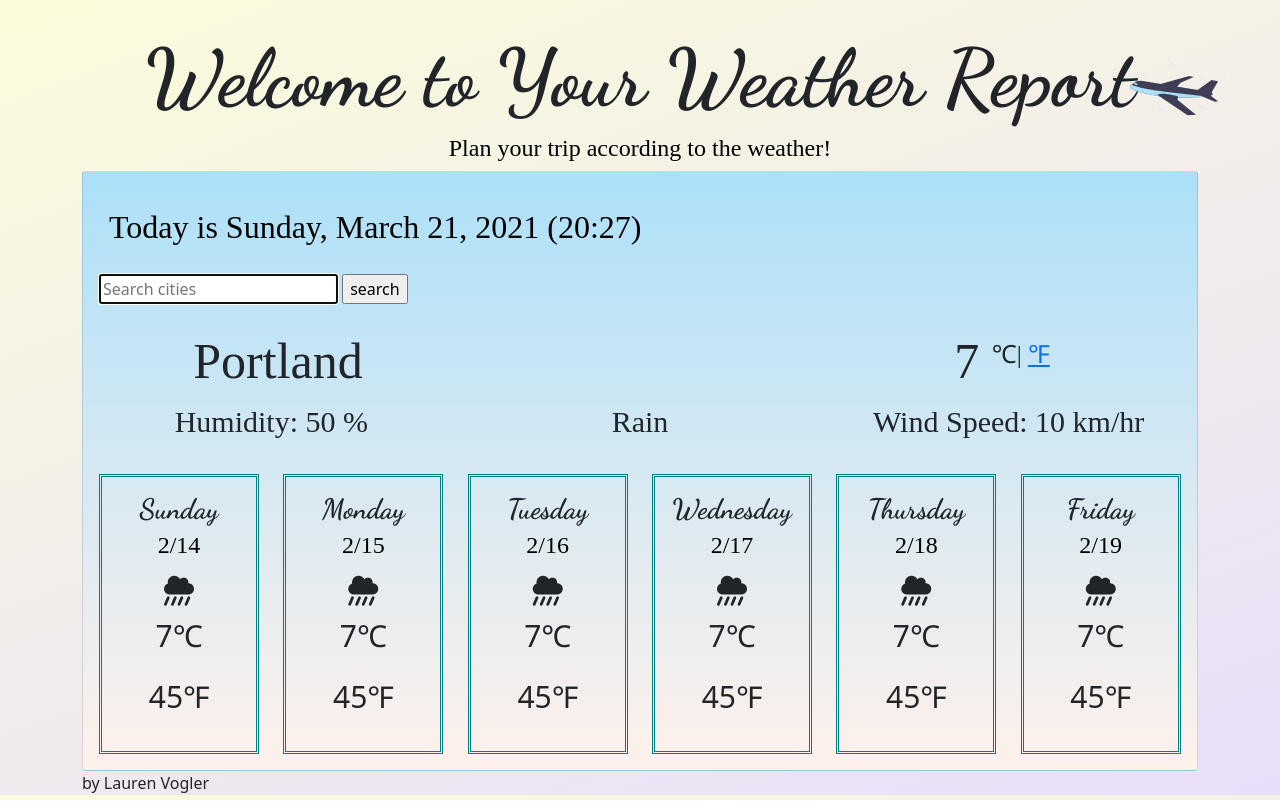
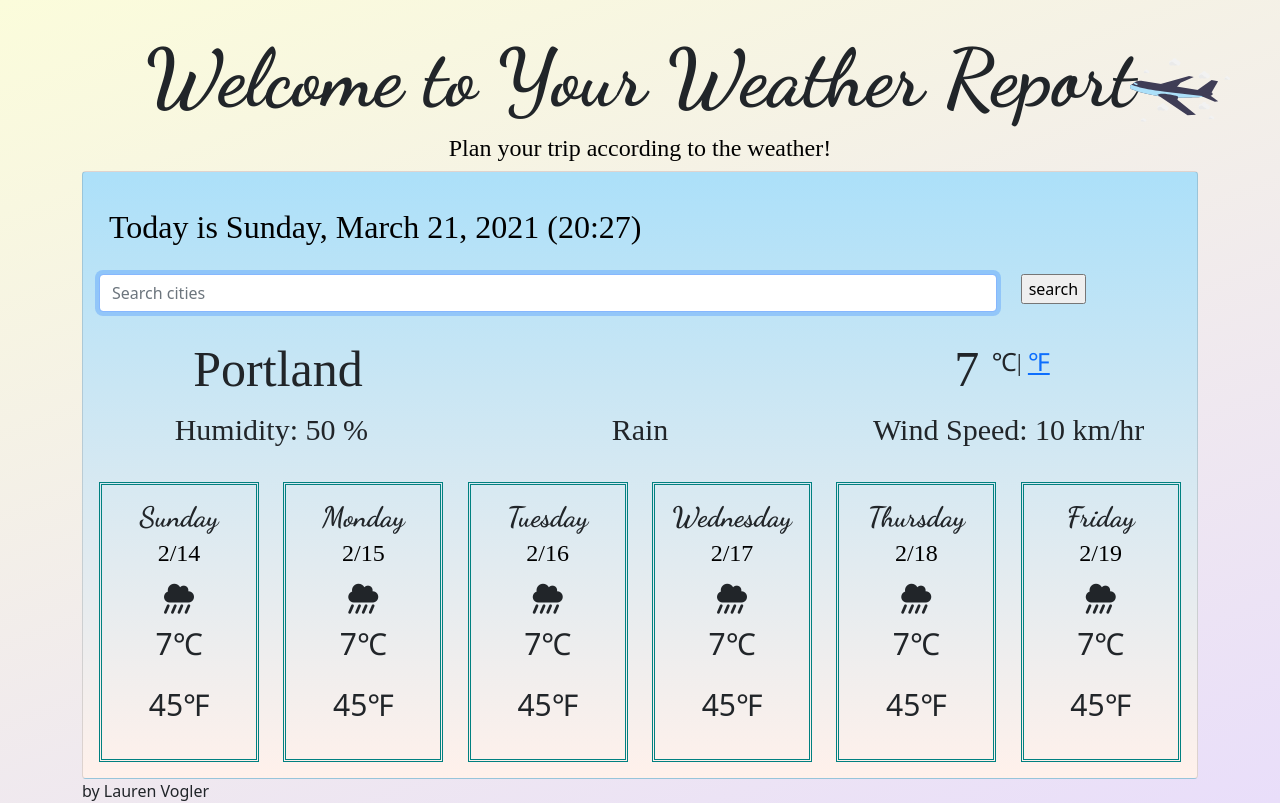
Before and after one commit to lvogue/weather-app, a plain HTML site: page index.html in a window 1280 px wide. Drawn offline with nearby package versions, Linux system fonts and the light colour scheme; no server answers.

Commit message:
changed style of search bar

```diff
--- a/index.html
+++ b/index.html
@@ -28,10 +28,16 @@
                 <h2 id="date">
                     Today is a day
                 </h2>
-                <form class=search id="search-bar">
-                    <input type="text"autocomplete="off" autofocus="on" placeholder="Search cities" class=search id="search-input">
-                    <input type="submit" class=button value="search">
-                </form>
+               <div class="row">
+                   <div class="col-10">
+                        <form class=search id="search-bar">
+                            <input type="text"autocomplete="off" autofocus="on" placeholder="Search cities" class="form-control" id="search-input">
+                    </div>
+                    <div class="col-2">
+                        <input type="submit" class=button value="search">
+                    </div>
+                        </form>
+                </div>
                 <div class="container1">
                     <div class="row">
                         <div class="col-4" id="city">
```
